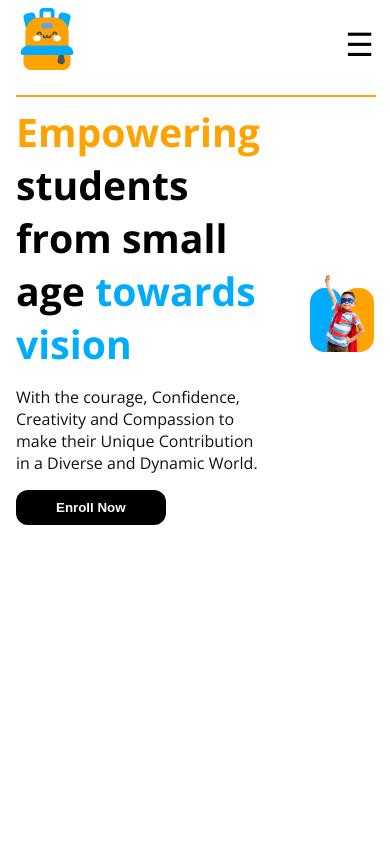
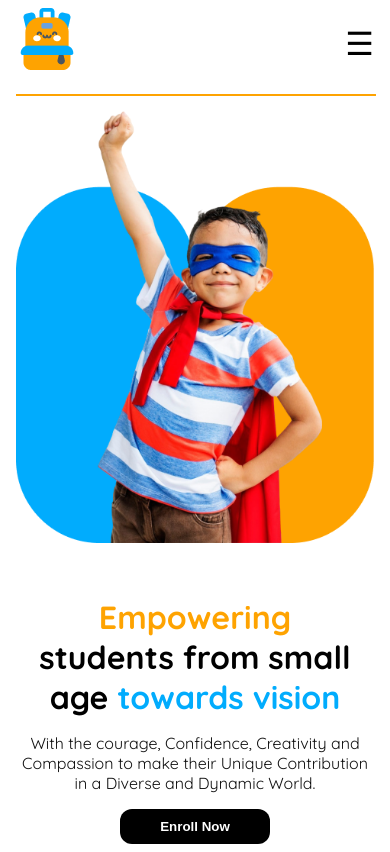
Before and after one commit to RafexStrike/Assignment-2, a plain HTML site: page index.html in a window 390 px wide. Drawn offline with nearby package versions, Linux system fonts and the light colour scheme.

Commit message:
the nav and hero along with the mobile responsiveness has been done successfully!

```diff
--- a/index.html
+++ b/index.html
@@ -6,8 +6,11 @@
     <title>Kids School</title>
     <link rel="stylesheet" href="styles/style.css" />
     <link rel="stylesheet" href="styles/banner-style.css" />
+    <link rel="stylesheet" href="styles/banner-styles-mobile.css">
+    <link rel="stylesheet" href="styles/hero-style.css">
+    <link rel="stylesheet" href="styles/hero-styles-mobile.css">
   </head>
-  <body class="open-sans-quicksand">
+  <body class="quicksand">
     <header>
       <sectiion class="header-top">
         <div class="brand-container">
--- a/styles/banner-style.css
+++ b/styles/banner-style.css
@@ -8,6 +8,7 @@ semi-bold  --> 600
 bold  --> 700
 extra-bold  --> 800
  */
+
 
 .header-top {
     display: flex;
@@ -71,68 +72,3 @@ extra-bold  --> 800
 .divider-for-mobile {
     display: none;
 }
-
-/* hero section for dektop starts */
-.hero-message-title{
-    font-size:  2.45rem;
-    font-weight: var(--bold);
-}
-.line-1{
-    color: var(--orange);
-}
-.line-3-span-2{
-    color: var(--sky-blue);
-
-}
-
-.hero-message-description{
-    font-weight: var(--regular);
-    color: rgba(17, 17, 17, 1);
-}
-
-.enroll-now-btn{
-    color: white;
-    background-color: black;
-    border: none;
-    border-radius: 12px;
-    padding: 10px 40px;
-    font-weight: var(--bold);
-}
-.hero{
-    display: flex;
-    align-items: center;
-    gap: 50px;
-}
-.hero-img{
-    width: 100%;
-}
-@media screen and (max-width: 576px) {
-    body {
-        margin-left: 1rem;
-        margin-right: 1rem;
-    }
-
-    .nav-links-container {
-        display: none;
-    }
-
-    .contact-btn-container {
-        display: none;
-    }
-
-    .brand-name {
-        display: none;
-    }
-
-    .divider-for-mobile {
-        display: block;
-    }
-
-    .menu-icon {
-        display: block;
-        /* font-weight: bold; */
-        font-size: 2rem;
-    }
-
-
-}
--- /dev/null
+++ b/styles/banner-styles-mobile.css
@@ -0,0 +1,30 @@
+@media screen and (max-width: 576px) {
+    body {
+        margin-left: 1rem;
+        margin-right: 1rem;
+    }
+
+    .nav-links-container {
+        display: none;
+    }
+
+    .contact-btn-container {
+        display: none;
+    }
+
+    .brand-name {
+        display: none;
+    }
+
+    .divider-for-mobile {
+        display: block;
+    }
+
+    .menu-icon {
+        display: block;
+        /* font-weight: bold; */
+        font-size: 2rem;
+    }
+
+
+}
--- /dev/null
+++ b/styles/hero-style.css
@@ -0,0 +1,41 @@
+/* hero section for dektop starts */
+.hero {
+    display: flex;
+    align-items: center;
+    justify-content: space-between;
+    gap: 50px;
+}
+
+.hero-img {
+    width: auto;
+}
+.hero> *{
+    width: 50%;
+}
+.hero-message-title {
+    font-size: 2.45rem;
+    font-weight: var(--bold);
+}
+
+.line-1 {
+    color: var(--orange);
+}
+
+.line-3-span-2 {
+    color: var(--sky-blue);
+
+}
+
+.hero-message-description {
+    font-weight: var(--regular);
+    color: rgba(17, 17, 17, 1);
+}
+
+.enroll-now-btn {
+    color: white;
+    background-color: black;
+    border: none;
+    border-radius: 12px;
+    padding: 10px 40px;
+    font-weight: var(--bold);
+}
--- /dev/null
+++ b/styles/hero-styles-mobile.css
@@ -0,0 +1,37 @@
+@media screen and (max-width: 576px) {
+
+
+    /* hero img and texts section starts */
+    .hero {
+        display: flex;
+        flex-direction: column-reverse;
+        /* justify-content: center; */
+        align-items: center;
+        gap: 50px;
+    }
+    .hero> *{
+        width: 100%;
+    }
+
+    .hero-message-title {
+        font-size: 2rem;
+        font-weight: var(--bold);
+        text-align: center;
+    }
+
+    .hero-img {
+        width: 100%;
+    }
+
+    .hero-first-div{
+        display: flex;
+        flex-direction: column;
+        text-align: center;
+    }
+
+    .enroll-now-btn{
+        align-self: center;
+    }
+
+
+}
--- a/styles/style.css
+++ b/styles/style.css
@@ -29,16 +29,16 @@ Tag	Description	Size
 <h6>		0.67em (10.72px)
  */
 
-@import url('https://fonts.googleapis.com/css2?family=Fira+Sans:ital,wght@0,100;0,200;0,300;0,400;0,500;0,600;0,700;0,800;0,900;1,100;1,200;1,300;1,400;1,500;1,600;1,700;1,800;1,900&family=Open+Sans:ital,wght@0,300..800;1,300..800&family=Work+Sans:ital,wght@0,100..900;1,100..900&display=swap');
 
-.open-sans-quicksand{
-  font-family: "Open Sans", serif;
-  font-optical-sizing: auto;
-  font-weight: 400;
-  font-style: normal;
-  font-variation-settings:
-    "wdth" 100;
-}
+ @import url('https://fonts.googleapis.com/css2?family=Quicksand:wght@300..700&display=swap');
+
+
+ .quicksand {
+    font-family: "Quicksand", serif;
+    font-optical-sizing: auto;
+    font-weight: 400;
+    font-style: normal;
+  }
 
 body{
     margin-left: 8.75rem;
```
